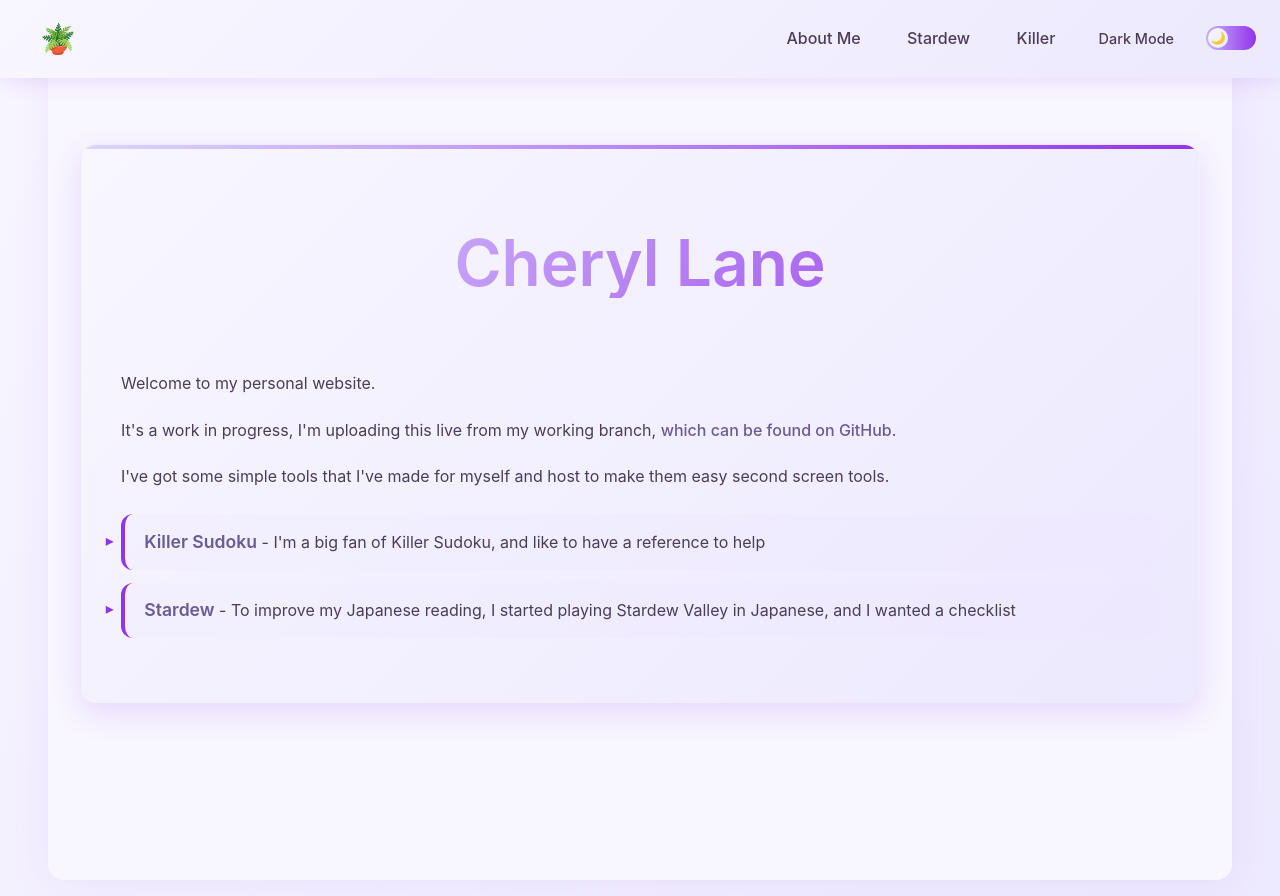
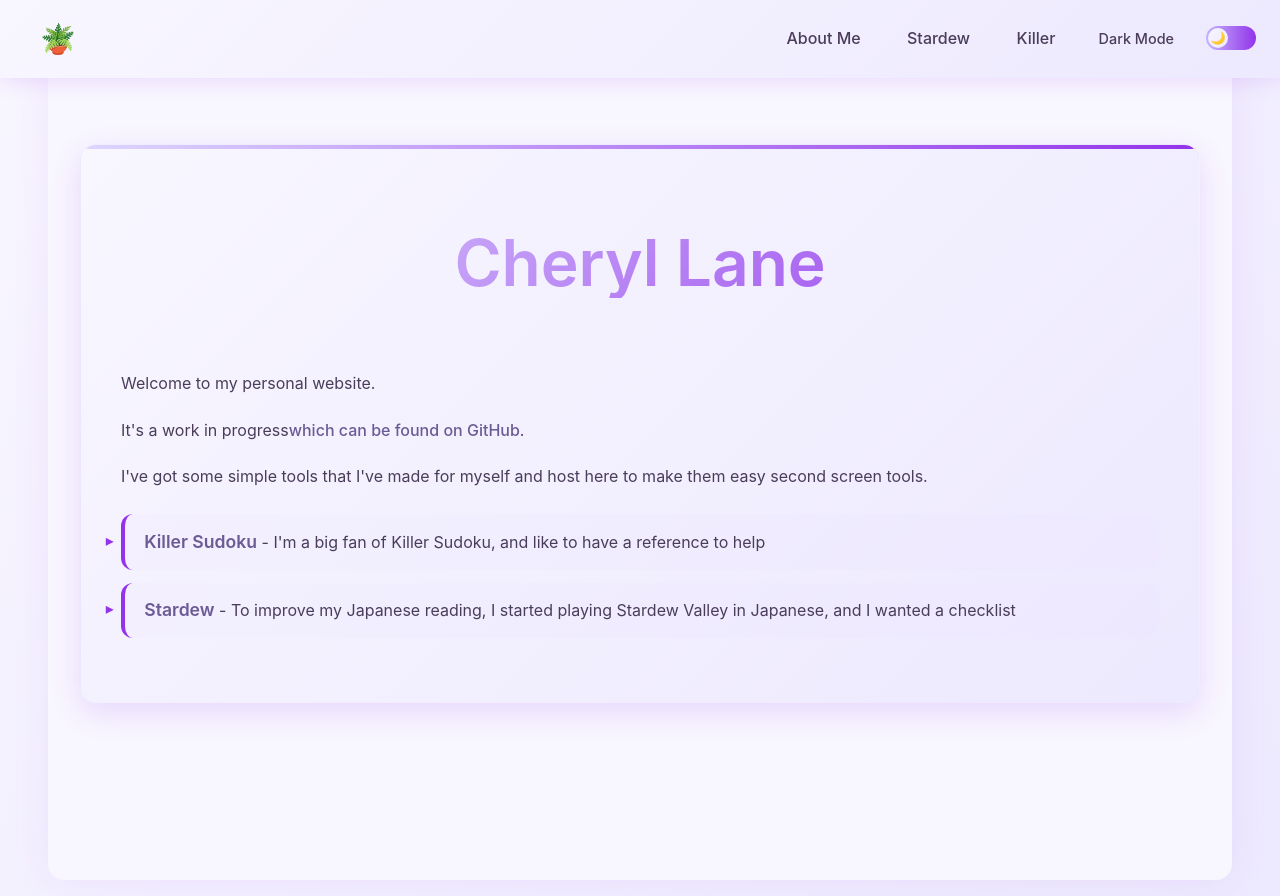
Before and after one commit to cheryllane/personal-site, a React (Vite) app: page / in a window 1280 px wide. Built offline with nearby package versions, Linux system fonts and the light colour scheme.

Commit message:
update homepage text

```diff
--- a/src/pages/Home.tsx
+++ b/src/pages/Home.tsx
@@ -9,16 +9,15 @@ function Home() {
             <div className="card-text">
                 <p>Welcome to my personal website.</p>
                 <p>
-                    It's a work in progress, I'm uploading this live from my
-                    working branch,{" "}
-                    <a href="https://github.com/cheryllane/personal-site/tree/feature/killer-sudoku">
+                    It's a work in progress
+                    <a href="https://github.com/cheryllane/personal-site/">
                         which can be found on GitHub
                     </a>
                     .
                 </p>
                 <p>
                     I've got some simple tools that I've made for myself and
-                    host to make them easy second screen tools.
+                    host here to make them easy second screen tools.
                 </p>
                 <ul>
                     <li>
```
